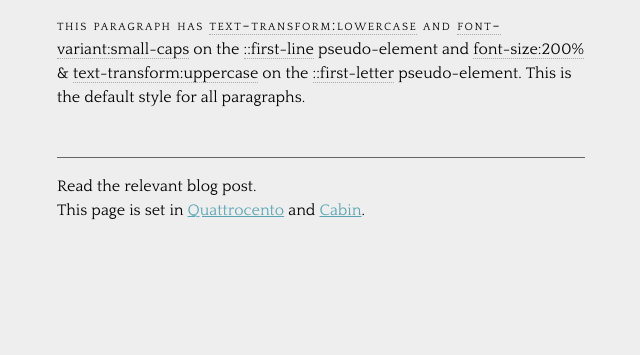
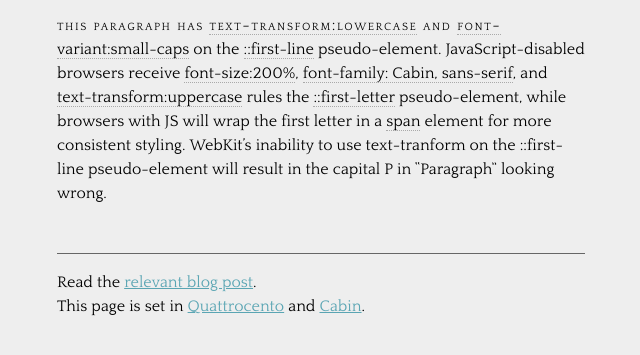
Before and after one commit to mattwiebe/CSS-Typography-Tests, a plain HTML site: page webkit.html in a window 1280 px wide. Shown: the part 83-438 px from the top of the page, without its empty margins (319-959 px from the left). Drawn offline with nearby package versions, Linux system fonts and the light colour scheme.

Commit message:
Final pre-live tweaks

```diff
--- a/webkit.html
+++ b/webkit.html
@@ -77,9 +77,9 @@ p::first-line {
 </head>
 <body>
 	<h1>Handling WebKit gracefully.</h1>
-	<p>This Paragraph has <code>text-transform:lowercase</code> and <code>font-variant:small-caps</code> on the <code>::first-line</code> pseudo-element and <code>font-size:200%</code> &amp; <code>text-transform:uppercase</code> on the <code>::first-letter</code> pseudo-element. This is the default style for all paragraphs.</p>
+	<p>This Paragraph has <code>text-transform:lowercase</code> and <code>font-variant:small-caps</code> on the <code>::first-line</code> pseudo-element. JavaScript-disabled browsers receive <code>font-size:200%</code>, <code>font-family: Cabin, sans-serif</code>, and <code>text-transform:uppercase</code> rules the <code>::first-letter</code> pseudo-element, while browsers with JS will wrap the first letter in a <code>span</code> element for more consistent styling. WebKit’s inability to use text-tranform on the ::first-line pseudo-element will result in the capital P in “Paragraph” looking wrong.</p>
 	<div id="footer">
-		Read the relevant blog post.<br />
+		Read the <a href="http://somadesign.ca/2011/web-typography-pain-points/">relevant blog post</a>.<br />
 		This page is set in <a href="http://www.impallari.com/quattrocento/">Quattrocento</a> and <a href="http://www.impallari.com/cabin">Cabin</a>.
 	</div>
 </body>
```
Also changed, not shown: index.html (+1 -1 lines).
